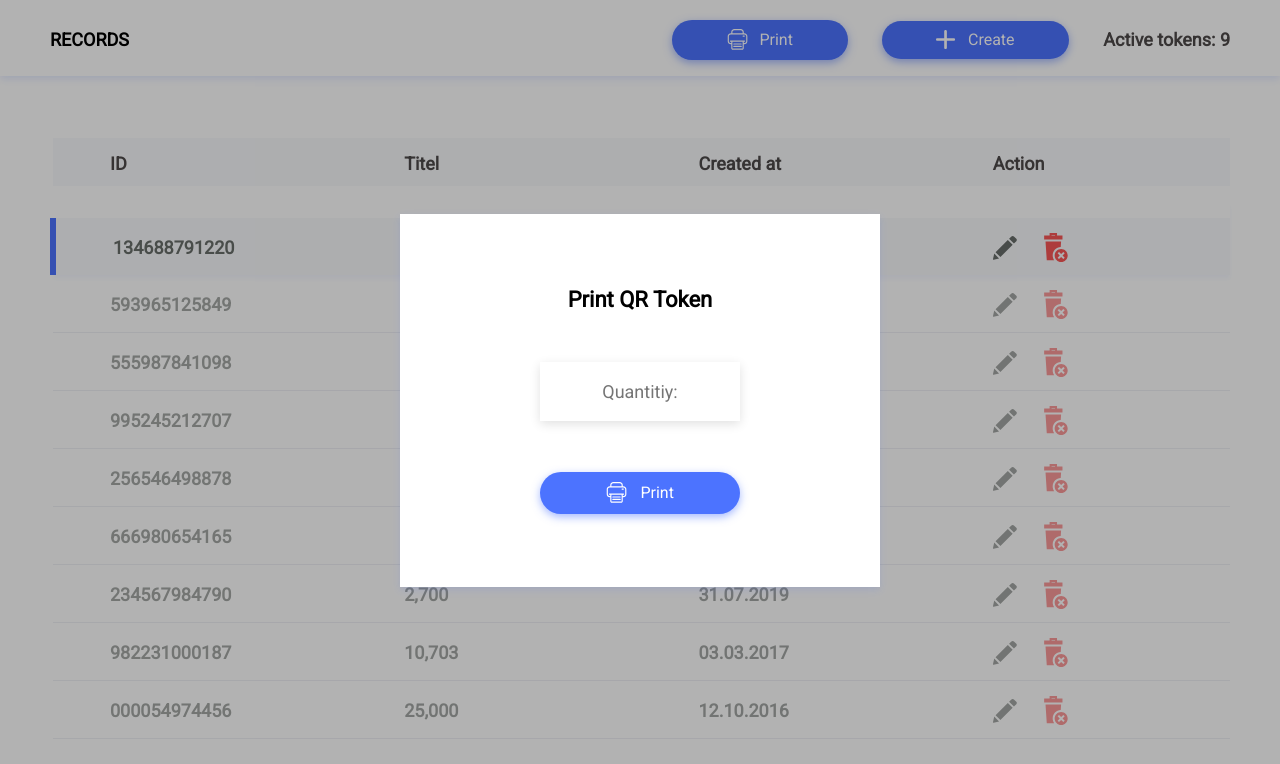
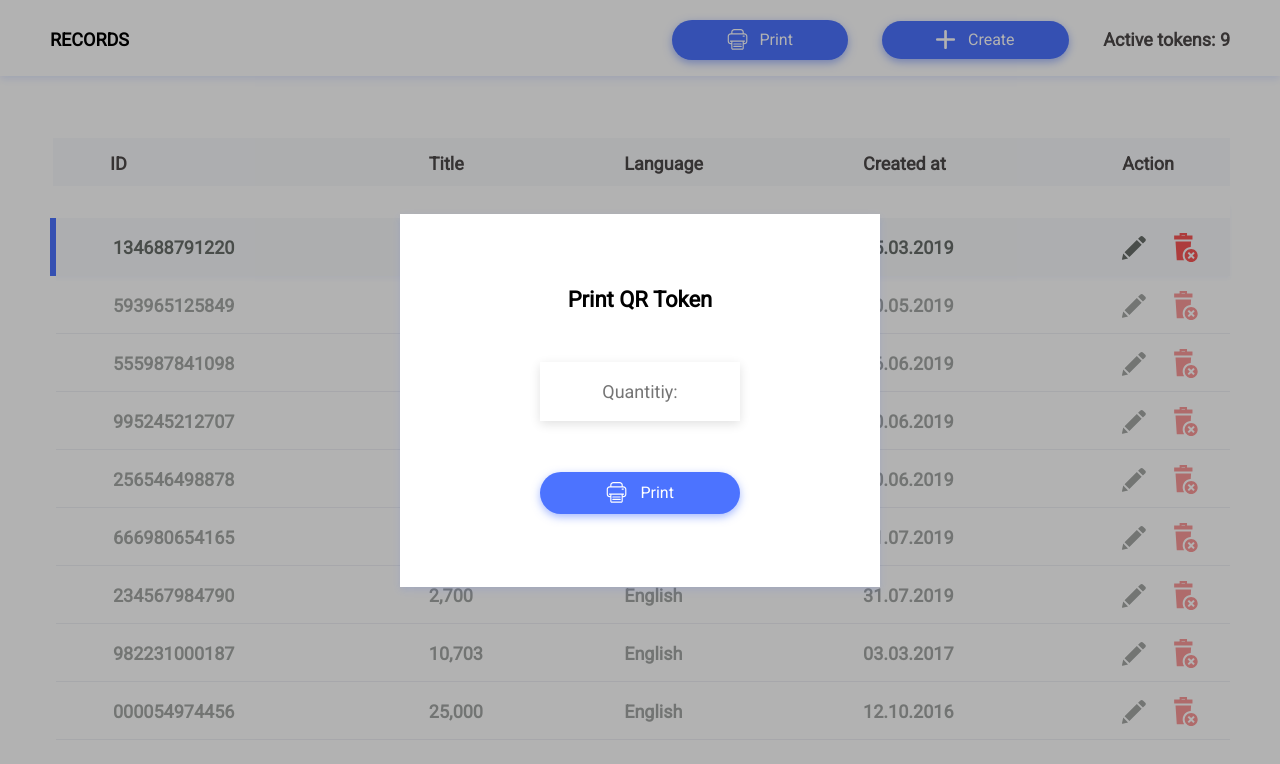
Before and after one commit to ETatevik/HomeUI, a plain HTML site: page homeUi.html in a window 1280 px wide. Both pictures are taken after a click on the link "Print". Drawn offline with Linux system fonts and the light colour scheme.

Commit message:
Debuging step 1

```diff
--- a/css/main.scss
+++ b/css/main.scss
@@ -91,6 +91,7 @@ header{
 		table{
 			border-collapse: collapse;
 			width: 100%;
+			margin: auto;
 
 			thead tr{
 				background: #F8F9FB;
@@ -100,24 +101,33 @@ header{
 					font-size: 18px;
 					color: #4D4949;
 					padding: 15px 0 12px 57px;
-					width: 25%;
+					width: 21,5%;
 					text-align: left;
+
+					&:last-child{
+						width: 14%;
+					}
 				}
 				border-bottom: 32px solid white;
 			}
 
-			tbody tr{
+			tbody > tr{
 				border-bottom: 1px solid #EFF0F5;
 				opacity: .6;
+				border-left: 6px solid #fff;
 
 				td{
 					padding: 15px 0 12px 57px;
-					width: 25%;
+					width: 21,5%;
 					text-align: left;
 					font-style: normal;
 					font-weight: bold;
 					font-size: 18px;
 					color: #686E6A;
+
+					&:last-child{
+						width: 14%;
+					}
 
 					.btns-req{
 						display: flex;
@@ -139,8 +149,8 @@ header{
 				&:hover{
 					background: #F8F9FB;
 					box-shadow: 0px 4px 4px rgba(76, 115, 255, 0.05);
-					border-left: 6px solid #4C73FF;
-					border-bottom: 0;
+					border-left-color: #4C73FF;
+					border-bottom-color: #F8F9FB;
 					opacity: 1;
 				}
 			}
@@ -162,6 +172,14 @@ header{
 	justify-content: center;
 	border-fit: repeat;
 	align-items: center;
+	transition: 1s;
+	transform: translateY(-200%);
+
+
+	&.anime{
+		transform: translateY(0%);
+	}
+
 	& > .modal-body{
 		padding: 73px 140px ;
 		background: #FFFFFF;
--- a/homeUi.html
+++ b/homeUi.html
@@ -42,7 +42,8 @@
 					<thead>
 						<tr>
 							<th>ID</th>
-							<th>Titel</th>
+							<th>Title</th>
+							<th>Language</th>
 							<th>Created at</th>
 							<th>Action</th>
 						</tr>
@@ -51,6 +52,7 @@
 						<tr class="active">
 							<td>134688791220</td>
 							<td>Name</td>
+							<td>English</td>
 							<td>05.03.2019</td>
 							<td>
 								<div class="btns-req">
@@ -62,6 +64,7 @@
 						<tr>
 							<td>593965125849</td>
 							<td>800</td>
+							<td>English</td>
 							<td>10.05.2019</td>
 							<td>
 								<div class="btns-req">
@@ -73,6 +76,7 @@
 						<tr>
 							<td>555987841098</td>
 							<td>7,740</td>
+							<td>English</td>
 							<td>06.06.2019</td>
 							<td>
 								<div class="btns-req">
@@ -84,6 +88,7 @@
 						<tr>
 							<td>995245212707</td>
 							<td>5,000</td>
+							<td>English</td>
 							<td>10.06.2019</td>
 							<td>
 								<div class="btns-req">
@@ -95,6 +100,7 @@
 						<tr>
 							<td>256546498878</td>
 							<td>12,703</td>
+							<td>English</td>
 							<td>30.06.2019</td>
 							<td>
 								<div class="btns-req">
@@ -106,6 +112,7 @@
 						<tr>
 							<td>666980654165</td>
 							<td>3,000</td>
+							<td>English</td>
 							<td>21.07.2019</td>
 							<td>
 								<div class="btns-req">
@@ -117,6 +124,7 @@
 						<tr>
 							<td>234567984790</td>
 							<td>2,700</td>
+							<td>English</td>
 							<td>31.07.2019</td>
 							<td>
 								<div class="btns-req">
@@ -128,6 +136,7 @@
 						<tr>
 							<td>982231000187</td>
 							<td>10,703</td>
+							<td>English</td>
 							<td>03.03.2017</td>
 							<td>
 								<div class="btns-req">
@@ -139,6 +148,7 @@
 						<tr>
 							<td>000054974456</td>
 							<td>25,000</td>
+							<td>English</td>
 							<td>12.10.2016</td>
 							<td>
 								<div class="btns-req">
--- a/js/main.js
+++ b/js/main.js
@@ -1,15 +1,14 @@
 jQuery(document).ready(function($) {
-	$('#modalPrint').fadeOut();
 
     $('ul.buttons > li>a.print').on('click', function(event) {
     	event.preventDefault();
-	    $('#modalPrint').fadeIn(800);
+	    $('#modalPrint').addClass('anime');
     });
 
     $('#modalPrint').on('click',function(event) {
     	event.preventDefault();
     	if (event.target.id == 'modalPrint') {
-    		$(this).fadeOut(500);
+    		$(this).removeClass('anime');
     	}
 
     });
```
Also changed, not shown: css/main.css.
